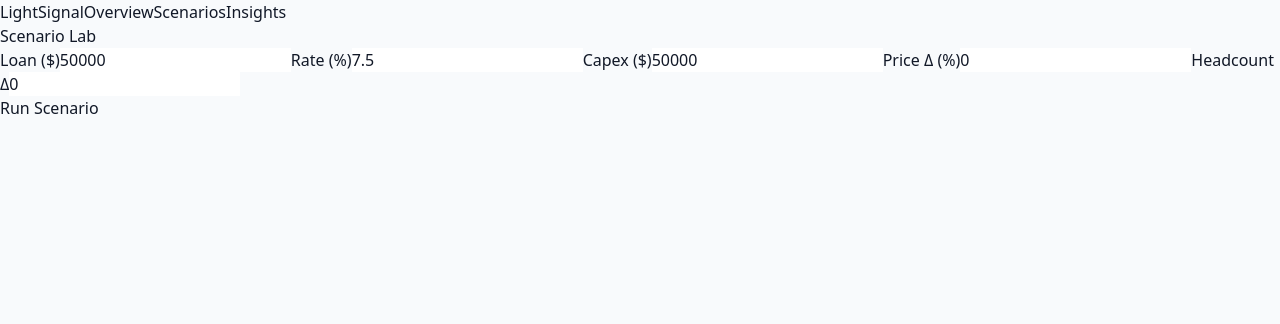
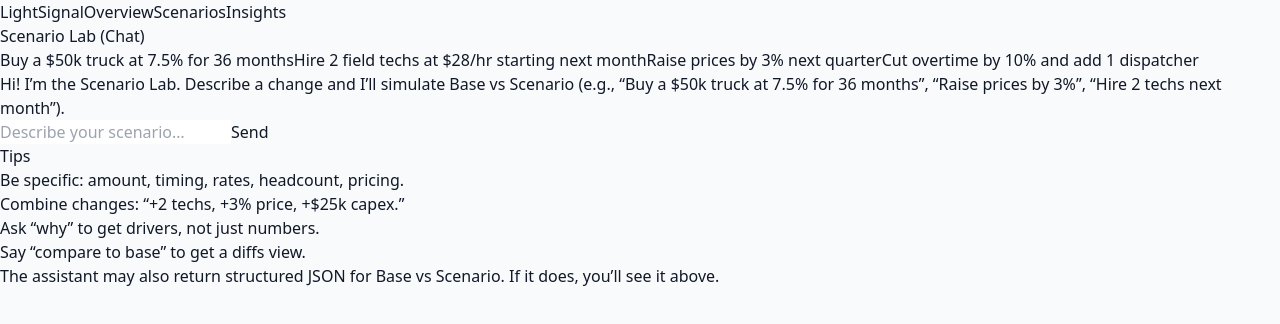
Before and after one commit to jamittenthal/lightsignal-frontend, a Next.js app: page /scenarios in a window 1280 px wide. Shown: the top 324 px of the page. Built offline with nearby package versions, Linux system fonts and the light colour scheme.

Commit message:
Update page.tsx

```diff
--- a/app/scenarios/page.tsx
+++ b/app/scenarios/page.tsx
@@ -1,56 +1,192 @@
 "use client";
-import { useState } from "react";
-import { callOrchestrator } from "../../lib/api";
+import { useEffect, useRef, useState } from "react";
+import { chatOrchestrator, type ChatMessage } from "../../lib/api";
 
-export default function Scenarios() {
-  const [loan, setLoan] = useState(50000);
-  const [rate, setRate] = useState(7.5);
-  const [capex, setCapex] = useState(50000);
-  const [price, setPrice] = useState(0);
-  const [headcount, setHeadcount] = useState(0);
-  const [res, setRes] = useState<any>(null);
+/**
+ * Scenario Lab — Chat simulator
+ * - Keeps message history
+ * - Sends history to /api/orchestrator_chat
+ * - Shows assistant text + (optional) parsed JSON as pretty panel
+ * - Adds quick suggestion chips
+ */
+
+const SEED: ChatMessage[] = [
+  {
+    role: "assistant",
+    content:
+      "Hi! I’m the Scenario Lab. Describe a change and I’ll simulate Base vs Scenario (e.g., “Buy a $50k truck at 7.5% for 36 months”, “Raise prices by 3%”, “Hire 2 techs next month”).",
+  },
+];
+
+export default function ScenariosChat() {
+  const [messages, setMessages] = useState<ChatMessage[]>(SEED);
+  const [input, setInput] = useState("");
   const [loading, setLoading] = useState(false);
+  const [lastParsed, setLastParsed] = useState<any>(null);
+  const endRef = useRef<HTMLDivElement | null>(null);
 
-  async function runScenario() {
+  useEffect(() => {
+    endRef.current?.scrollIntoView({ behavior: "smooth" });
+  }, [messages, loading, lastParsed]);
+
+  async function sendText(text: string) {
+    const next = [...messages, { role: "user", content: text }];
+    setMessages(next);
+    setInput("");
     setLoading(true);
-    const prompt = `run_equipment_purchase_sim for company_id=demo, inputs:{loan_amount:${loan},interest_rate:${rate},capex_amount:${capex},price_change_pct:${price},headcount_delta:${headcount}}`;
-    const j = await callOrchestrator(prompt);
-    setRes(j);
-    setLoading(false);
+    setLastParsed(null);
+
+    try {
+      // Nudge user messages so the Orchestrator knows this is a scenario conversation
+      const nudged = next.map((m) =>
+        m.role === "user"
+          ? ({
+              ...m,
+              content: `scenario_chat: ${m.content} (company_id=demo)`,
+            } as ChatMessage)
+          : m
+      );
+
+      const res = await chatOrchestrator(nudged);
+      setMessages((prev) => [...prev, res.message]);
+      if (res.parsed) setLastParsed(res.parsed);
+    } catch (e: any) {
+      setMessages((prev) => [
+        ...prev,
+        {
+          role: "assistant",
+          content:
+            "Sorry—something went wrong running the simulation. Please try again.",
+        },
+      ]);
+    } finally {
+      setLoading(false);
+    }
   }
+
+  async function onSend() {
+    const text = input.trim();
+    if (!text || loading) return;
+    await sendText(text);
+  }
+
+  function onKeyDown(e: React.KeyboardEvent<HTMLInputElement>) {
+    if (e.key === "Enter" && !e.shiftKey) {
+      e.preventDefault();
+      onSend();
+    }
+  }
+
+  const suggestions = [
+    "Buy a $50k truck at 7.5% for 36 months",
+    "Hire 2 field techs at $28/hr starting next month",
+    "Raise prices by 3% next quarter",
+    "Cut overtime by 10% and add 1 dispatcher",
+  ];
 
   return (
     <main className="p-6 space-y-6">
-      <h2 className="text-xl font-semibold">Scenario Lab</h2>
-
-      <div className="grid grid-cols-2 md:grid-cols-3 gap-3">
-        <label className="text-sm">Loan ($)
-          <input type="number" value={loan} onChange={e=>setLoan(+e.target.value)} className="w-full rounded-lg border p-2"/>
-        </label>
-        <label className="text-sm">Rate (%)
-          <input type="number" step="0.1" value={rate} onChange={e=>setRate(+e.target.value)} className="w-full rounded-lg border p-2"/>
-        </label>
-        <label className="text-sm">Capex ($)
-          <input type="number" value={capex} onChange={e=>setCapex(+e.target.value)} className="w-full rounded-lg border p-2"/>
-        </label>
-        <label className="text-sm">Price Δ (%)
-          <input type="number" step="0.1" value={price} onChange={e=>setPrice(+e.target.value)} className="w-full rounded-lg border p-2"/>
-        </label>
-        <label className="text-sm">Headcount Δ
-          <input type="number" value={headcount} onChange={e=>setHeadcount(+e.target.value)} className="w-full rounded-lg border p-2"/>
-        </label>
+      <div className="flex items-center justify-between">
+        <h2 className="text-xl font-semibold">Scenario Lab (Chat)</h2>
+        {loading && <div className="text-sm text-slate-500">Simulating…</div>}
       </div>
 
-      <button onClick={runScenario} disabled={loading} className="rounded-xl bg-black text-white px-4 py-2 disabled:opacity-50">
-        {loading ? "Simulating…" : "Run Scenario"}
-      </button>
+      <div className="rounded-2xl bg-white shadow-sm border p-4">
+        {/* Suggestions */}
+        <div className="flex flex-wrap gap-2 mb-3">
+          {suggestions.map((s, i) => (
+            <button
+              key={i}
+              className="text-xs rounded-full border px-3 py-1 hover:bg-slate-50"
+              onClick={() => sendText(s)}
+              disabled={loading}
+            >
+              {s}
+            </button>
+          ))}
+        </div>
 
-      {res && (
-        <section className="rounded-2xl bg-white p-4 shadow-sm">
-          <h3 className="font-medium mb-2">Results</h3>
-          <pre className="text-xs overflow-auto">{JSON.stringify(res, null, 2)}</pre>
+        {/* Chat window */}
+        <div className="h-[60vh] overflow-y-auto space-y-3 pr-1 border rounded-xl p-3">
+          {messages.map((m, i) => (
+            <Bubble key={i} role={m.role} content={m.content} />
+          ))}
+          {loading && <Typing />}
+          <div ref={endRef} />
+        </div>
+
+        {/* Input row */}
+        <div className="mt-3 flex gap-2">
+          <input
+            value={input}
+            onChange={(e) => setInput(e.target.value)}
+            onKeyDown={onKeyDown}
+            placeholder="Describe your scenario…"
+            className="flex-1 rounded-xl border px-3 py-2"
+          />
+          <button
+            onClick={onSend}
+            disabled={loading || !input.trim()}
+            className="rounded-xl bg-black text-white px-4 py-2 disabled:opacity-50"
+          >
+            Send
+          </button>
+        </div>
+      </div>
+
+      {/* Optional: show parsed JSON returned by the assistant (if it emitted structured output) */}
+      {lastParsed && (
+        <section className="rounded-2xl bg-white shadow-sm border p-4">
+          <h3 className="font-medium mb-2">Parsed Results</h3>
+          <pre className="text-xs overflow-auto">{JSON.stringify(lastParsed, null, 2)}</pre>
         </section>
       )}
+
+      <HintCard />
     </main>
   );
 }
+
+function Bubble({ role, content }: { role: "user" | "assistant"; content: string }) {
+  const isUser = role === "user";
+  return (
+    <div className={`flex ${isUser ? "justify-end" : "justify-start"}`}>
+      <div
+        className={`max-w-[80%] whitespace-pre-wrap rounded-2xl px-4 py-2 text-sm ${
+          isUser
+            ? "bg-slate-900 text-white rounded-br-sm"
+            : "bg-slate-100 text-slate-900 rounded-bl-sm"
+        }`}
+      >
+        {content}
+      </div>
+    </div>
+  );
+}
+
+function Typing() {
+  return (
+    <div className="flex justify-start">
+      <div className="rounded-2xl bg-slate-100 text-slate-500 px-4 py-2 text-sm">
+        Thinking…
+      </div>
+    </div>
+  );
+}
+
+function HintCard() {
+  return (
+    <div className="rounded-2xl bg-white shadow-sm border p-4 text-sm">
+      <div className="font-medium mb-2">Tips</div>
+      <ul className="list-disc pl-6 space-y-1">
+        <li>Be specific: amount, timing, rates, headcount, pricing.</li>
+        <li>Combine changes: “+2 techs, +3% price, +$25k capex.”</li>
+        <li>Ask “why” to get drivers, not just numbers.</li>
+        <li>Say “compare to base” to get a diffs view.</li>
+      </ul>
+      <div className="text-xs text-slate-500 mt-3">
+        The assistant may also return structured JSON for Base vs Scenario. If it does, you’ll see it above.
+      </div>
+    </div>
+  );
+}
```
